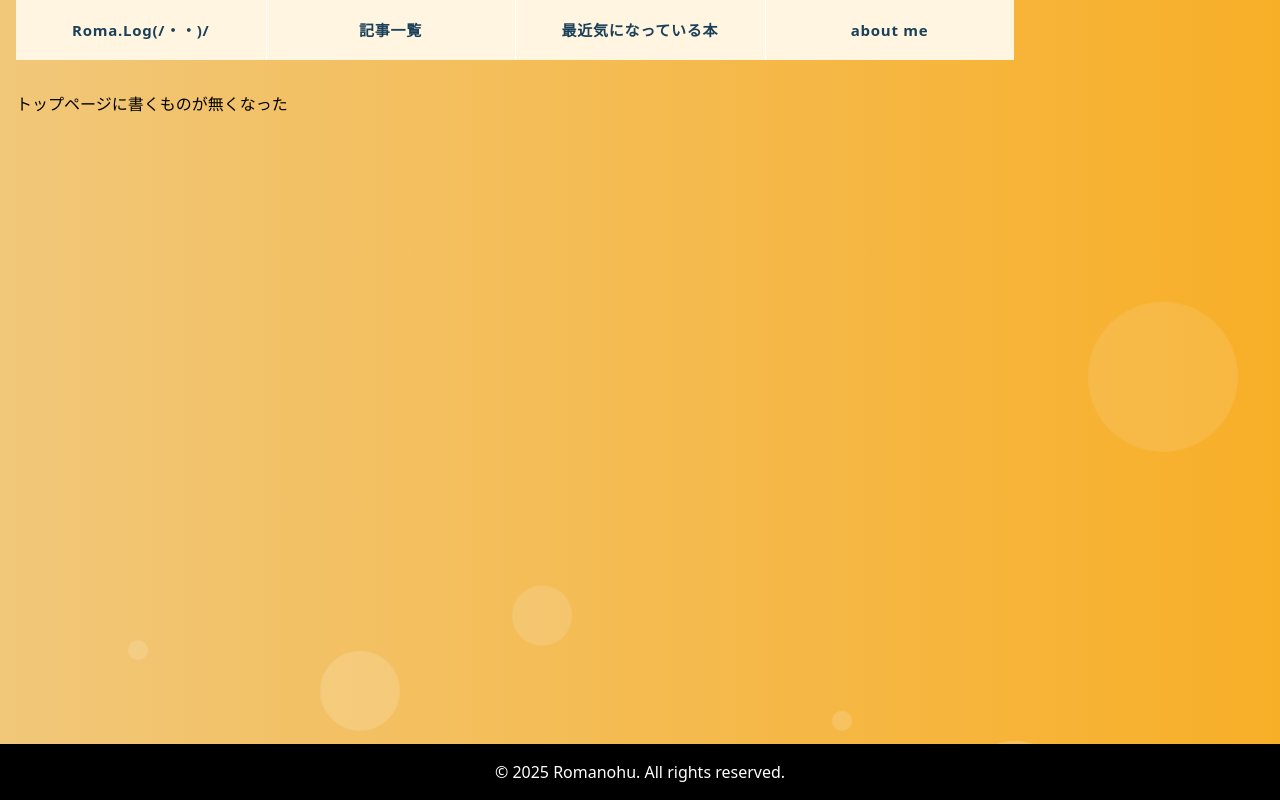
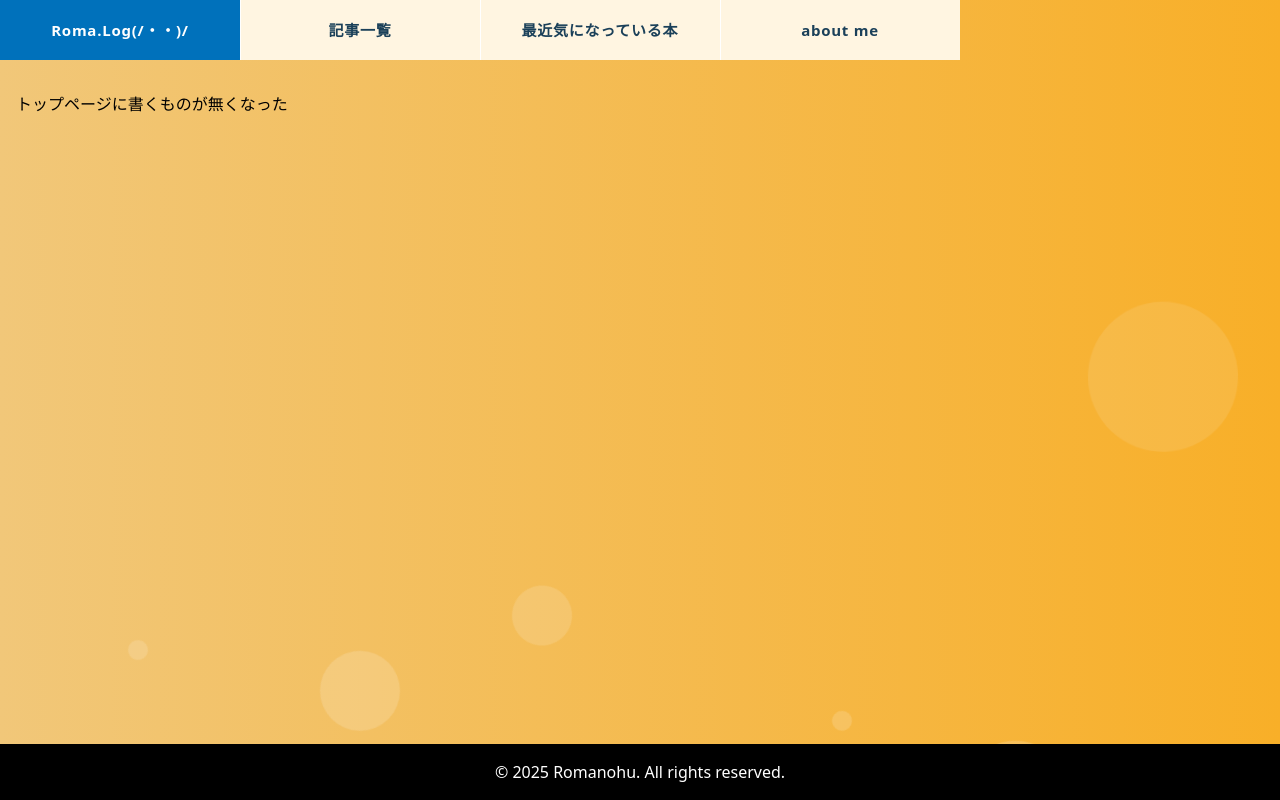
Before and after one commit to romanohu/roma-blog, a Next.js app in the folder my-app/: page / in a window 1280 px wide. Built offline with nearby package versions, Linux system fonts and the light colour scheme.

Commit message:
CSSの修正

```diff
--- a/my-app/src/components/header.tsx
+++ b/my-app/src/components/header.tsx
@@ -12,8 +12,8 @@ type POSTS = {
 export default function Header({ posts }: { posts: POSTS[] }) {
     return(
         <header>
-            <div className="gnavi__wrapmx-auto px-2 sm:px-4 ">
-                <ul className="gnavi__lists">
+            <div className="gnavi__wrap">
+                <ul className="gnavi__lists gnavi__wrapmx-auto">
                     <li className="gnavi__list"><Link href={'/'}className="text-indigo-600 font-bold underline hover:text-indigo-800 transition-colors"><div >Roma.Log(/・・)/</div></Link></li>
                     <li className="gnavi__list"><Link href={`/posts`} className="text-indigo-600 font-bold underline hover:text-indigo-800 transition-colors">記事一覧</Link>
                         <ul className="dropdown__lists">
```
